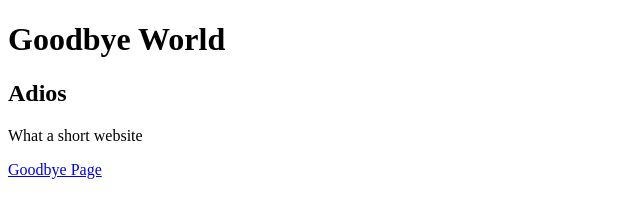
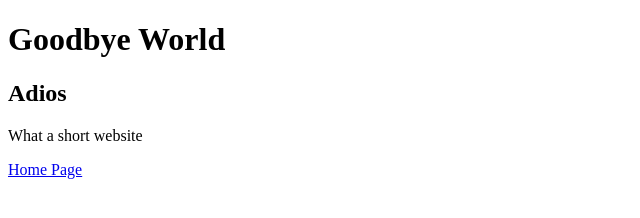
Before and after one commit to jonhudgins/Hudgins-Simple-Website, a plain HTML site: page goodbye.html in a window 1280 px wide. Shown: the full height of the page, 0-640 px from the left. Drawn offline with Linux system fonts and the light colour scheme.

Commit message:
fixed link on goodbye page

```diff
--- a/goodbye.html
+++ b/goodbye.html
@@ -6,6 +6,6 @@
 <h2>Adios</h2>
 
 <p> What a short website </p>
-<a href="goodbye.html"> Goodbye Page </a>
+<a href="index.html"> Home Page </a>
 </body>
 </html>
```
